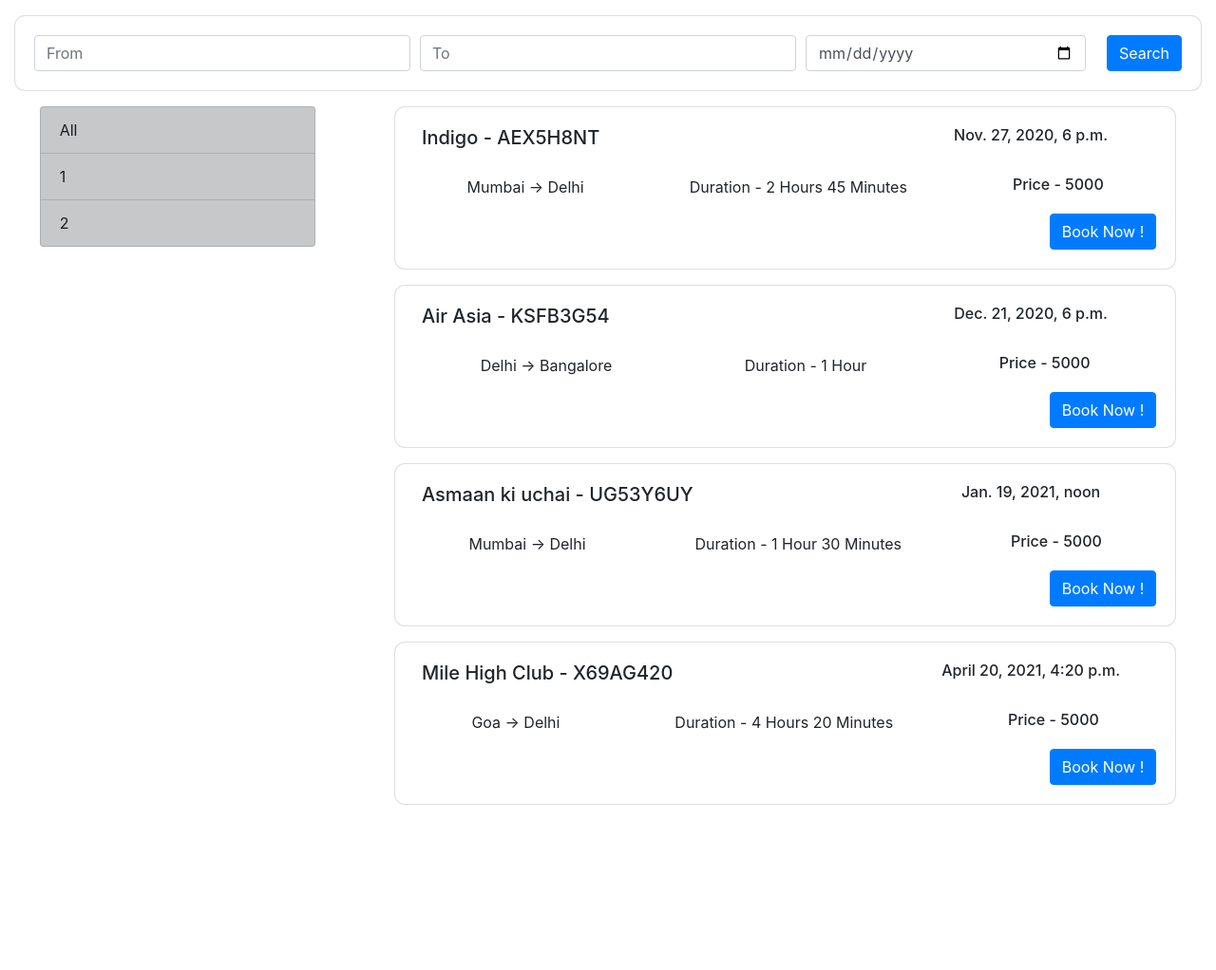
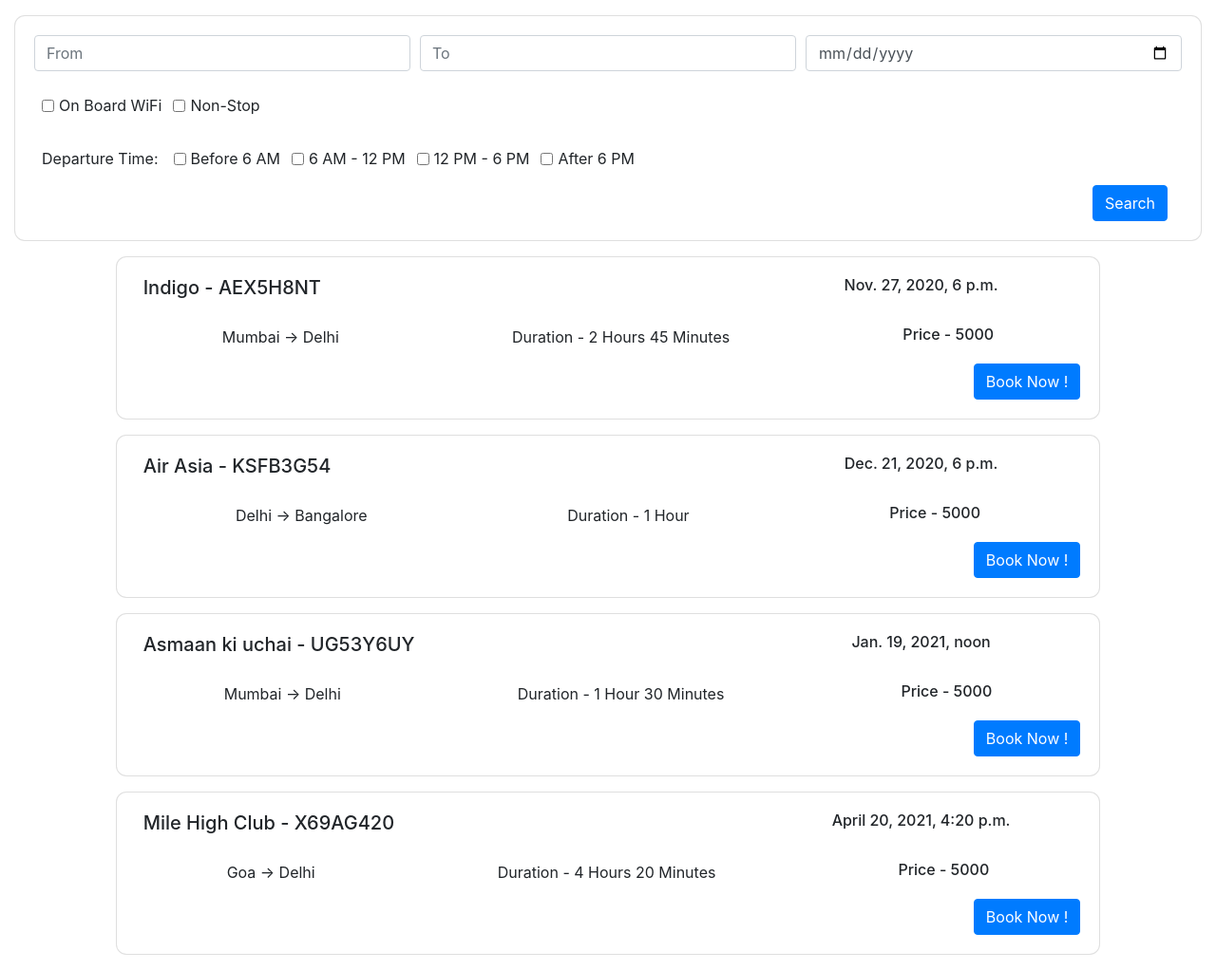
Before and after one commit to omi265/e_travel, a Django app: page /store/flights in a window 1280 px wide. Shown: the part 56-1078 px from the top of the page at 95% size. Before the commit the page ends 904 px from the top, so only its background shows below. Run offline with Django 3.2, Linux system fonts and the light colour scheme; data comes from the database, SQL or seed files in the repository; some libraries are stand-ins or nearby versions.

Commit message:
Filter and history

```diff
--- a/store/templates/store/flights.html
+++ b/store/templates/store/flights.html
@@ -8,14 +8,53 @@
                 {% csrf_token %}
                 <div class="form-row">
                     <div class="col-lg-4">
-                        <input type="text" name='from' class="form-control" value="{{fromloc}}" placeholder="From">
+                        {% if fromloc %}
+                        <input type="text" name='from' value="{{fromloc}}" class="form-control" placeholder="From">
+                        {% else %}
+                        <input type="text" name='from' class="form-control" placeholder="From">
+                        {% endif %}
                     </div>
                     <div class="col-lg-4">
-                        <input type="text" name='to' class="form-control" value="{{toloc}}" placeholder="To">
+                        {% if toloc %}
+                        <input type="text" name='to' value="{{toloc}}" class="form-control" placeholder="To">
+                        {% else %}
+                        <input type="text" name='to' class="form-control" placeholder="To">
+                        {% endif %}
                     </div>
-                    <div class="col-lg-3">
+                    <div class="col-lg-4">
                         <input type="date" name='date' value="{{tdate}}" class="form-control">
                     </div>
+                </div>
+                <div class="form-row mt-4 ml-2">
+                    <div class="form-check form-check-inline">
+                        <input class="form-check-input" type="checkbox" name='obw' value="True" id="inlineCheckbox1" value="option1">
+                        <label class="form-check-label" for="inlineCheckbox1">On Board WiFi</label>
+                      </div>
+                      <div class="form-check form-check-inline">
+                        <input class="form-check-input" type="checkbox" name='non_stop' value="True" id="inlineCheckbox3" value="option3">
+                        <label class="form-check-label" for="inlineCheckbox3">Non-Stop</label>
+                      </div>
+                </div>
+                <div class="form-row mt-3 ml-2">
+                    <p class="mt-3">Departure Time:</p>
+                    <div class="form-check form-check-inline ml-3">
+                        <input class="form-check-input" type="checkbox" name='early_morning' value="True" id="inlineCheckbox1" value="option1">
+                        <label class="form-check-label" for="inlineCheckbox1">Before 6 AM</label>
+                      </div>
+                      <div class="form-check form-check-inline">
+                        <input class="form-check-input" type="checkbox" name='morning' value="True" id="inlineCheckbox3" value="option3">
+                        <label class="form-check-label" for="inlineCheckbox3">6 AM - 12 PM</label>
+                      </div>
+                      <div class="form-check form-check-inline">
+                        <input class="form-check-input" type="checkbox" name='afternoon' value="True" id="inlineCheckbox3" value="option3">
+                        <label class="form-check-label" for="inlineCheckbox3">12 PM - 6 PM</label>
+                      </div>
+                      <div class="form-check form-check-inline">
+                        <input class="form-check-input" type="checkbox" name='night' value="True" id="inlineCheckbox3" value="option3">
+                        <label class="form-check-label" for="inlineCheckbox3">After 6 PM</label>
+                      </div>
+                </div>
+
                     <div class="col">
                         <input type="submit" value="Search" class="btn btn-primary float-right">
                     </div>
@@ -26,20 +65,7 @@
 </div>
 <div class="container-fluid mt-3">
     <div class="row">
-      <div class="col-lg-3 mx-auto">
-        <div class="list-group">
-          <a href="/store/flights" class="list-group-item list-group-item-action list-group-item-dark">All</a>
-          <a href="/store/flights" class="list-group-item list-group-item-action list-group-item-dark">1</a>
-          <a href="/store/flights" class="list-group-item list-group-item-action list-group-item-dark">2</a>
-          <!-- <form>
-            <div class="form-group">
-              <label for="formControlRange">Example Range input</label>
-              <input type="range" class="form-control-range" id="formControlRange">
-            </div>
-          </form> -->
-        </div>
-      </div>
-      <div class="col-lg-8 mx-auto">
+      <div class="col-lg-10 mx-auto">
           {% for flt in flights %}
         <div class="row mx-auto mb-3">
             <div class="card w-100 text-center">
@@ -51,7 +77,7 @@
                     <div class="row mx-auto mt-3">
                         <p class="card-text mx-auto">{{flt.fromdest}} -> {{flt.todest}}</p>
                         <p class="card-text mx-auto">Duration - {{flt.duration}}</p>
-                        <h6 class="card-text mx-auto">Price - {{flt.price}} </h6>
+                        <h6 class="card-text mx-auto">Price - {{flt.price_e}} </h6>
                     </div>
                     <button type="button" class="btn btn-primary float-right" data-toggle="modal" data-target="#{{flt.code}}">
                         Book Now !
--- a/store/urls.py
+++ b/store/urls.py
@@ -6,6 +6,8 @@ urlpatterns = [
     path('flights', views.AllFlights.as_view(), name='flights'),
     path('hotels', views.AllHotels.as_view(), name='hotels'),
     path('book', views.BookFlts.as_view(), name='book'),
+    path('history', views.history, name='history'),
+    # path('filter', views.Filter.as_view(), name='filter'),
     # path('signup', views.Signup.as_view(), name='signup'),
     path('login/', views.loginpage, name='login'),
     path('profile/', views.profilepage, name='profile'),
--- a/store/views.py
+++ b/store/views.py
@@ -4,6 +4,7 @@ from .models import Flights, Hotel, Ticket, Customer
 from django.views import View
 from django.contrib.auth import authenticate, login, logout
 from django.contrib.auth.models import User
+import datetime
 #from django.contrib.auth.decorators import login_required
 
 def index(request):
@@ -17,25 +18,92 @@ class AllFlights (View):
         fromloc = request.POST.get('from')
         toloc = request.POST.get('to')
         tdate = request.POST.get('date')
-        trange = request.POST.get('range')
-        print(trange)
-        frm_flts = Flights.objects.filter(fromdest__icontains = fromloc).order_by('time')
-        to_flts = Flights.objects.filter(todest__icontains = toloc).order_by('time')
-        print(to_flts)
+        print(tdate)
         if (tdate != ""):
-            dt_flts = Flights.objects.filter(time__range=[tdate, "2023-01-31"]).order_by('time')
+            tdate = datetime.datetime.strptime(tdate, "%Y-%m-%d")
+            date = tdate
         else:
-            dt_flts = Flights.get_all_flights().order_by('time')
-        search_flts = frm_flts & to_flts & dt_flts
+            date = datetime.date.today()
+        print(tdate)
+        wifi = request.POST.get('obw')
+        non_stop = request.POST.get('non_stop')
+        early_morning = request.POST.get('early_morning')
+        morning = request.POST.get('morning')
+        afternoon = request.POST.get('afternoon')
+        night = request.POST.get('night')
+        search_flts = Flights.get_all_flights().order_by('time')
+
+        if(wifi != None):
+            src_flts = Flights.objects.filter(obw__icontains = "Yes").order_by('time')
+        else:
+            src_flts = Flights.get_all_flights().order_by('time')
+
+        if(non_stop != None):
+            non_flts = Flights.objects.filter(no_stops__icontains = 0).order_by('time')
+        else:
+            non_flts = Flights.get_all_flights().order_by('time')
+
+        if(early_morning != None):
+            strt_time  = datetime.datetime.combine(date, datetime.time(0, 00))
+            end_time = datetime.datetime.combine(date, datetime.time(6, 00))
+            em_flts = Flights.objects.filter(time__range=[strt_time, end_time]).order_by('time')
+
+        else:
+            em_flts = Flights.get_all_flights().order_by('time')
+
+        if(morning != None):
+            strt_time  = datetime.datetime.combine(date, datetime.time(6, 00))
+            end_time = datetime.datetime.combine(date, datetime.time(12, 00))
+            m_flts = Flights.objects.filter(time__range=[strt_time, end_time]).order_by('time')
+        else:
+            m_flts = Flights.get_all_flights().order_by('time')
+
+        if(afternoon != None):
+            strt_time  = datetime.datetime.combine(date, datetime.time(12, 00))
+            end_time = datetime.datetime.combine(date, datetime.time(18, 00))
+            a_flts = Flights.objects.filter(time__range=[strt_time, end_time]).order_by('time')
+            print(a_flts)
+        else:
+            a_flts = Flights.get_all_flights().order_by('time')
+
+        if(night != None):
+            strt_time  = datetime.datetime.combine(date, datetime.time(18, 00))
+            end_time = datetime.datetime.combine(date, datetime.time(23, 59))
+            n_flts = Flights.objects.filter(time__range=[strt_time, end_time]).order_by('time')
+        else:
+            n_flts = Flights.get_all_flights().order_by('time')
+
+
+        if (fromloc != None or toloc != None or tdate != None):
+            frm_flts = Flights.objects.filter(fromdest__icontains = fromloc).order_by('time')
+            to_flts = Flights.objects.filter(todest__icontains = toloc).order_by('time')
+            print(to_flts)
+            if (tdate != ""):
+                dt_flts = Flights.objects.filter(time__range=[tdate, "2023-01-31"]).order_by('time')
+            else:
+                dt_flts = Flights.get_all_flights().order_by('time')
+            search_flts = frm_flts & to_flts & dt_flts
+        else:
+            fromloc = {}
+            toloc = {}
+        search_flts= search_flts & non_flts & src_flts & em_flts & m_flts & a_flts & n_flts
+        if (tdate != ""):
+            tdate = tdate.strftime("%Y-%m-%d")
         return render (request,'store/flights.html', {'flights': search_flts, 'fromloc': fromloc, 'toloc': toloc, 'tdate': tdate})
+
+# class Filter (View):
+#     def post (self,request):
+#         wifi = request.POST.get('obw')
+#         non_stop = request.POST.get('non_stop')
+#         print(wifi)
+#         print(non_stop)
 
 class BookFlts (View):
     def get (self,request):
         flt_code = request.GET.get('flight')
-        print(flt_code)
         flt_obj = Flights.objects.filter(code = flt_code)
-        print(flt_obj)
-        return render(request, 'store/book.html', {'flt': flt_code})
+        price = {}
+        return render(request, 'store/book.html', {'flt': flt_code, 'price': price})
 
     def post (self,request):
         flt_code = request.POST.get('flight')
@@ -48,8 +116,14 @@ class BookFlts (View):
         no_pass = request.POST.get('select')
         no_pass = int(no_pass)
         price = 0
+        type_flt = request.POST.get('type')
         for flt in flt_obj:
-            price = flt.price * no_pass
+            if (type_flt == "Economy"):
+                price = flt.price_e * no_pass
+            if (type_flt == "Business"):
+                price = flt.price_b * no_pass
+            if (type_flt == "First Class"):
+                price = flt.price_fc * no_pass
         for i in range (0,no_pass):
             passengers.append(i+1)
 
@@ -69,7 +143,7 @@ class BookFlts (View):
         name_5 = request.POST.get('name_5')
         age_5 = request.POST.get('age_5')
         gender_5 = request.POST.get('gender_5')
-        type_flt = request.POST.get('type')
+
 
         if(name_1):
             flt_code = request.POST.get('flight')
@@ -135,8 +209,10 @@ class BookFlts (View):
 
         return render(request, 'store/book.html', {'passengers': passengers, 'num_pass': no_pass, 'flt': flt_code, 'price': price})
 
-def ticket(request):
-    return render(request, 'store/ticket.html')
+def history(request):
+    cust_obj = Customer.objects.filter(id = 1)
+    tickets = Ticket.get_by_cust(cust_obj)
+    return render(request, 'store/history.html', {'tickets': tickets})
 
 # def bookFlts(request):
 #     return render(request, 'store/book.html')
```
Also changed, not shown: store/models.py (+7 -1 lines), store/templates/store/book.html (+5 -11 lines), store/templates/store/history.html (added, +47 -0 lines), db.sqlite3, store/migrations/0012_auto_20201126_2110.py (added).
